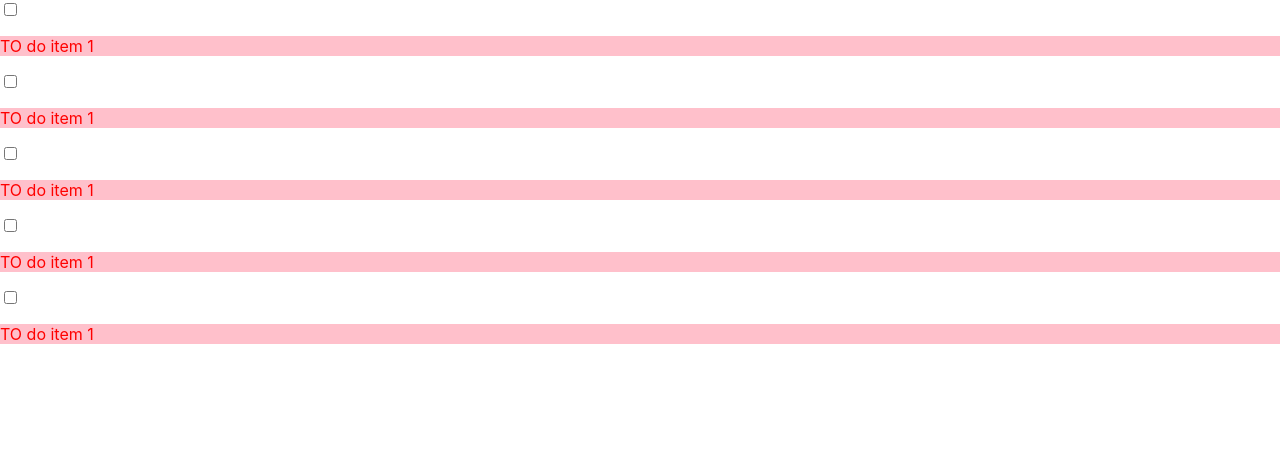
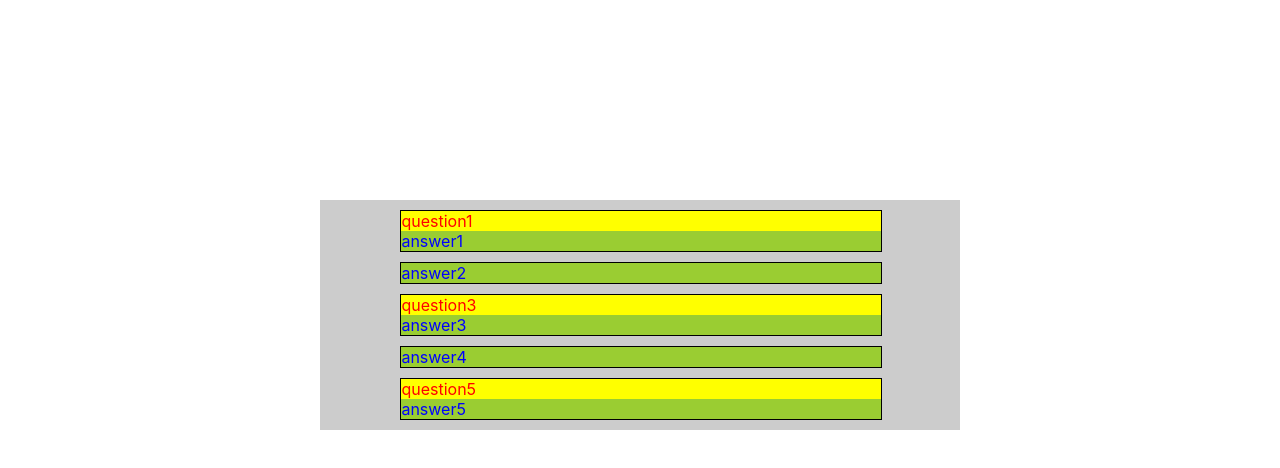
Before and after one commit to chithu777/reactTutorials, a React (Create React App) app: page / in a window 1280 px wide. Shown: the top 468 px of the page. Built offline with nearby package versions, Linux system fonts and the light colour scheme.

Commit message:
To Do Task2 props

```diff
--- a/src/App.js
+++ b/src/App.js
@@ -1,10 +1,16 @@
 import React from 'react';
 import logo from './logo.svg';
 import './App.css';
-import TodoItem from './TodoItem'
+import Joke from './joke'
 const App =() =>  {
   return(
-    <div> <TodoItem /><TodoItem /><TodoItem /><TodoItem /><TodoItem /> </div>
+    <div className="container">
+      <Joke quesion="question1" answer="answer1" />
+      <Joke  answer="answer2" />
+      <Joke quesion="question3" answer="answer3" />
+      <Joke  answer="answer4" />
+      <Joke quesion="question5" answer="answer5" />
+    </div>
   )
 }
 
--- a/src/index.css
+++ b/src/index.css
@@ -22,3 +22,28 @@ code {
 .navBars h1{
   text-align: center;
 }
+.container{
+  width:50%;
+  position:absolute;
+  background:#ccc;
+  left:25%;
+  top:25%;
+}
+.jokes{
+  width:75%;
+  position: relative;
+  left:11%;
+  border:1px solid black;
+
+  margin:10px;
+}
+.question{
+  width:100%;
+  background:yellow;
+  color:red;
+}
+.answer{
+  width:100%;
+  background:yellowgreen;
+  color:blue;
+}
--- /dev/null
+++ b/src/joke.js
@@ -0,0 +1,10 @@
+import React from 'react';
+function Joke(probs){
+    return (
+        <div className="jokes">
+            <div className="question" style={(probs.quesion)?{display:'block'}:{display:'none'}}>{probs.quesion}</div>
+            <div className="answer">{probs.answer}</div>
+        </div>
+    )
+}
+export default Joke
```
